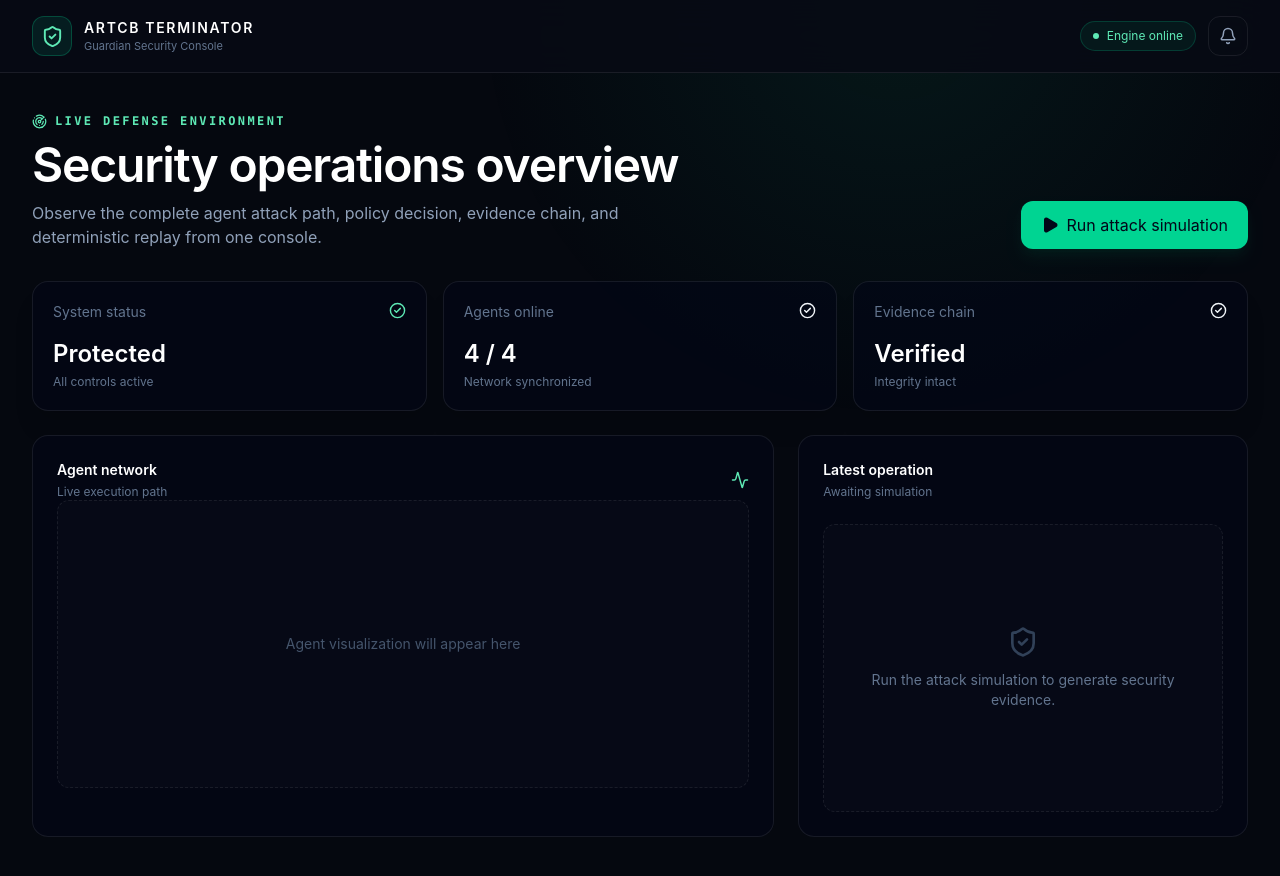
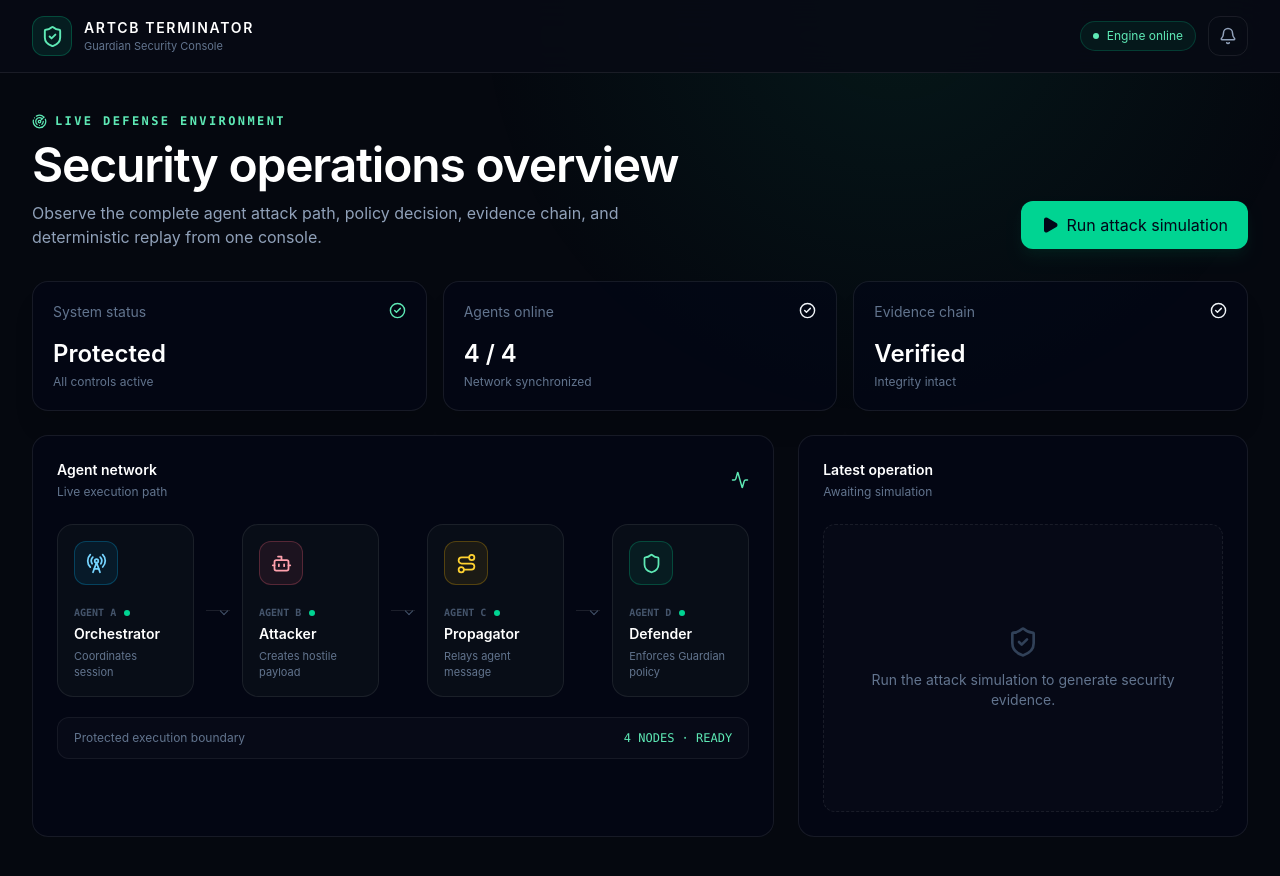
Before and after one commit to vgactech/ARTCB-TERMINATOR, a React (Vite) app in the folder frontend/: page / in a window 1280 px wide. Built offline with nearby package versions, Linux system fonts and the light colour scheme.

Commit message:
feat(frontend): visualize four-agent network

```diff
--- a/frontend/src/App.tsx
+++ b/frontend/src/App.tsx
@@ -7,6 +7,7 @@ import {
   Radar,
   ShieldCheck,
 } from 'lucide-react'
+import { AgentFlow } from './components/AgentFlow'
 
 const metrics = [
   { label: 'System status', value: 'Protected', detail: 'All controls active', tone: 'emerald' },
@@ -90,8 +91,10 @@ function App() {
               </div>
               <Activity size={18} className="text-emerald-300" />
             </div>
-            <div className="grid min-h-72 place-items-center rounded-xl border border-dashed border-white/8 bg-white/[0.015] text-sm text-slate-600">
-              Agent visualization will appear here
+            <AgentFlow />
+            <div className="mt-5 flex items-center justify-between rounded-xl border border-white/6 bg-white/[0.02] px-4 py-3 text-xs">
+              <span className="text-slate-500">Protected execution boundary</span>
+              <span className="font-mono text-emerald-300">4 NODES · READY</span>
             </div>
           </article>
 
--- /dev/null
+++ b/frontend/src/components/AgentFlow.tsx
@@ -0,0 +1,39 @@
+import { Bot, RadioTower, Route, Shield } from 'lucide-react'
+
+const agents = [
+  { id: 'A', name: 'Orchestrator', role: 'Coordinates session', icon: RadioTower, color: 'text-sky-300', ring: 'border-sky-400/25 bg-sky-400/8' },
+  { id: 'B', name: 'Attacker', role: 'Creates hostile payload', icon: Bot, color: 'text-rose-300', ring: 'border-rose-400/25 bg-rose-400/8' },
+  { id: 'C', name: 'Propagator', role: 'Relays agent message', icon: Route, color: 'text-amber-300', ring: 'border-amber-400/25 bg-amber-400/8' },
+  { id: 'D', name: 'Defender', role: 'Enforces Guardian policy', icon: Shield, color: 'text-emerald-300', ring: 'border-emerald-400/25 bg-emerald-400/8' },
+]
+
+export function AgentFlow() {
+  return (
+    <div className="mt-6 grid grid-cols-1 gap-3 md:grid-cols-[1fr_auto_1fr_auto_1fr_auto_1fr] md:items-center">
+      {agents.map((agent, index) => {
+        const Icon = agent.icon
+        return (
+          <div key={agent.id} className="contents">
+            <article className="group rounded-2xl border border-white/8 bg-[#080d17] p-4 transition hover:-translate-y-1 hover:border-white/15">
+              <div className={`flex size-11 items-center justify-center rounded-xl border ${agent.ring} ${agent.color}`}>
+                <Icon size={21} aria-hidden="true" />
+              </div>
+              <div className="mt-5 flex items-center gap-2">
+                <span className="font-mono text-[10px] font-semibold text-slate-600">AGENT {agent.id}</span>
+                <span className="size-1.5 rounded-full bg-emerald-400" />
+              </div>
+              <h3 className="mt-1 text-sm font-semibold text-white">{agent.name}</h3>
+              <p className="mt-1 text-[11px] leading-4 text-slate-500">{agent.role}</p>
+            </article>
+
+            {index < agents.length - 1 && (
+              <div className="relative mx-auto h-6 w-px bg-white/10 md:h-px md:w-6" aria-hidden="true">
+                <span className="absolute bottom-0 left-1/2 size-1.5 -translate-x-1/2 rotate-45 border-r border-b border-slate-600 md:top-1/2 md:right-0 md:bottom-auto md:left-auto md:-translate-y-1/2" />
+              </div>
+            )}
+          </div>
+        )
+      })}
+    </div>
+  )
+}
```
